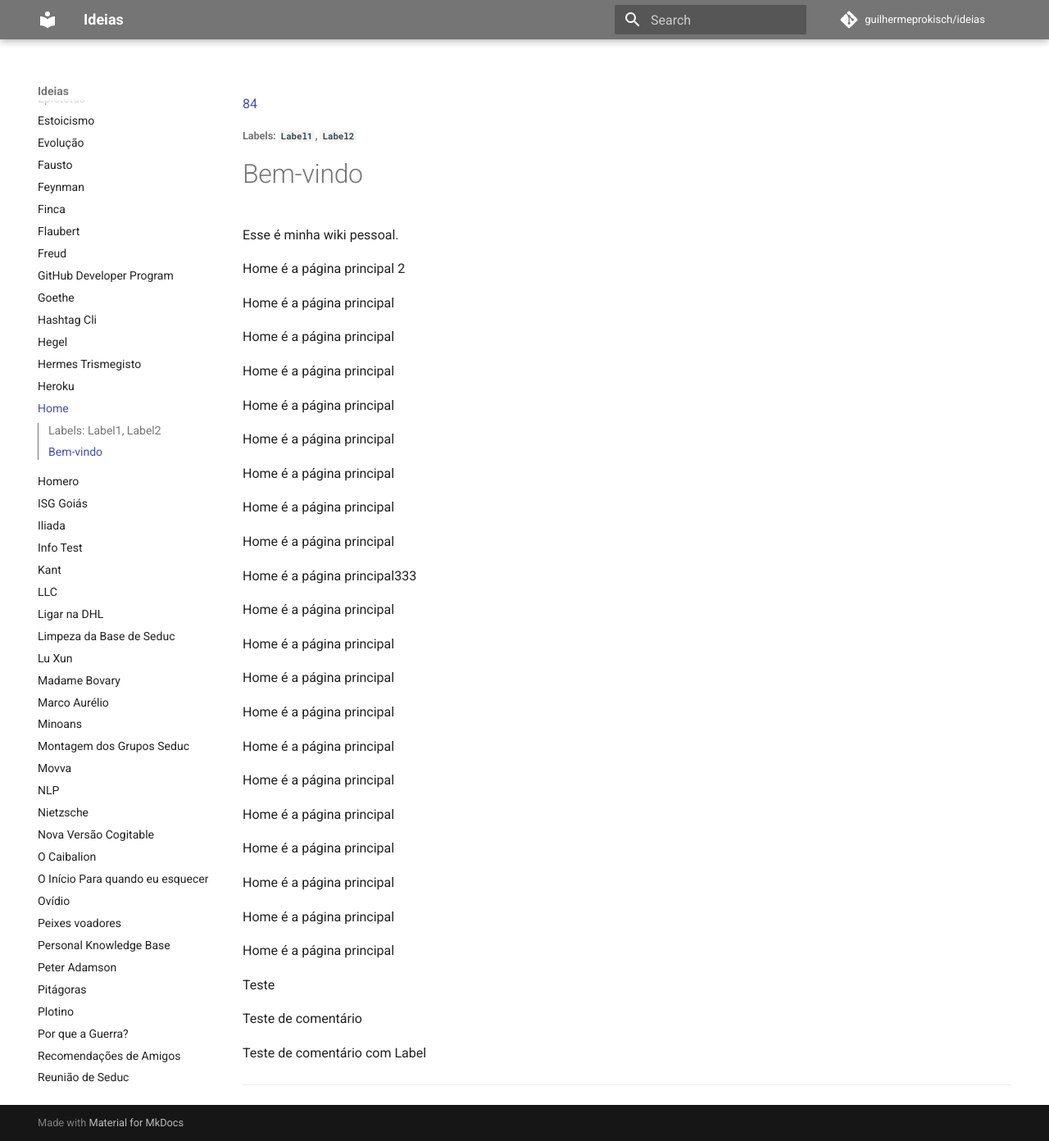
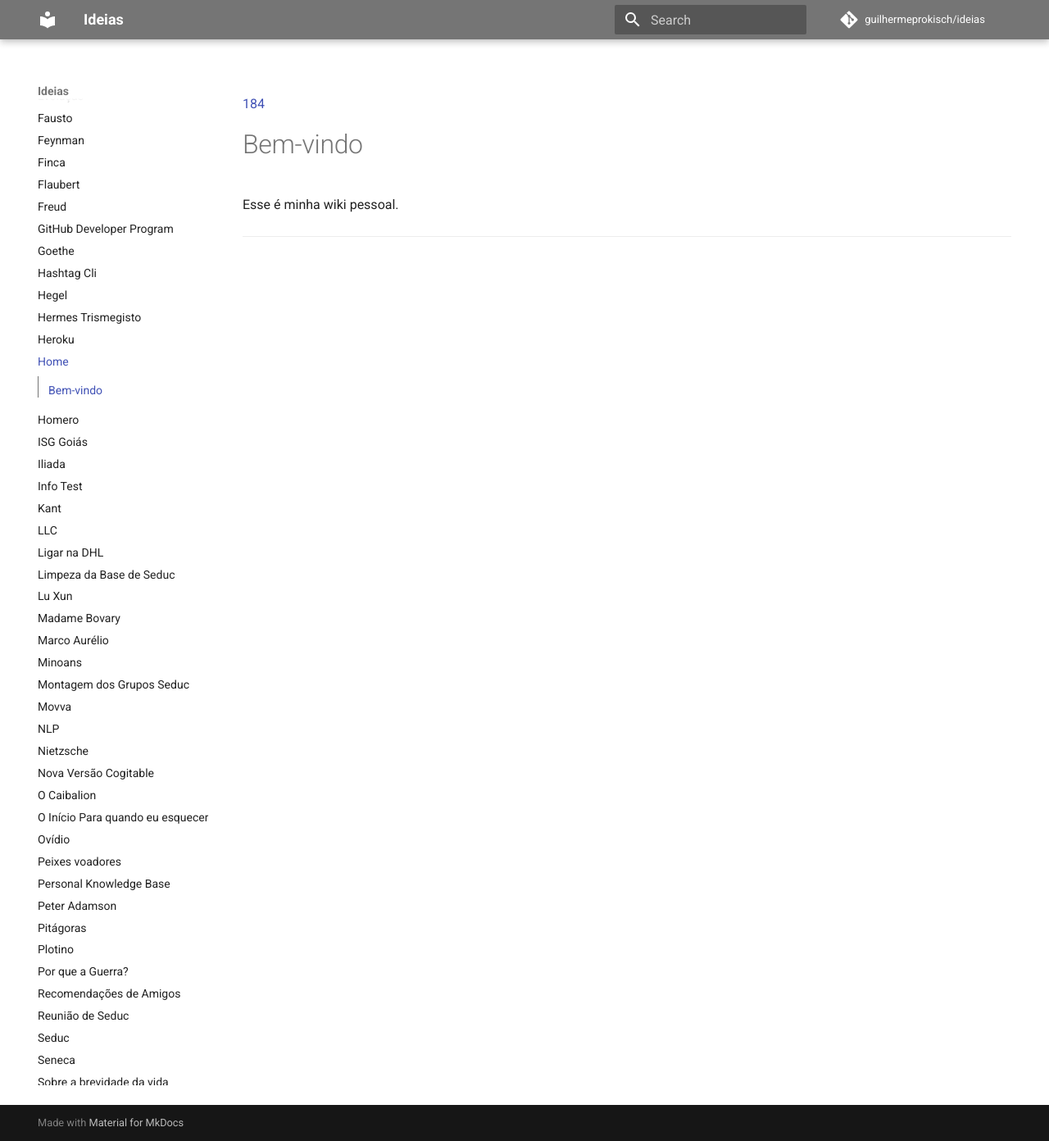
Before and after one commit to guilhermeprokisch/guilherme, an MkDocs documentation site: the page built from docs/Home.md, in a window 1280 px wide and 1392 px high. Shown: the whole window at 82% size. Built offline with MkDocs 1.6.1 and Material for MkDocs 9.7.7, drawn with Linux system fonts in a browser that asks for light colours; comment, search, counter and statistics services are not loaded.

```diff
--- a/docs/Home.md
+++ b/docs/Home.md
@@ -1,82 +1,10 @@
-[84](https://github.com/guilhermeprokisch/ideias/issues/84)
-###### **Labels**: `Label1`, `Label2`
-
-
+[184](https://github.com/guilhermeprokisch/ideias/issues/184)
+######
 
 # Bem-vindo
 
 Esse é minha wiki pessoal.
 
 
-Home é a página principal 2
-
-
-Home é a página principal
-
-
-Home é a página principal
-
-
-Home é a página principal
-
-
-Home é a página principal
-
-
-Home é a página principal
-
-
-Home é a página principal
-
-
-Home é a página principal
-
-
-Home é a página principal
-
-
-Home é a página principal333
-
-
-Home é a página principal
-
-
-Home é a página principal
-
-
-Home é a página principal
-
-
-Home é a página principal
-
-
-Home é a página principal
-
-
-Home é a página principal
-
-
-Home é a página principal
-
-
-Home é a página principal
-
-
-Home é a página principal
-
-
-Home é a página principal
-
-
-Home é a página principal
-
-
-Teste
-
-
-Teste de comentário
-
-
-Teste de comentário com Label
 
 -------------------------------------------------------------------------------
```
Also changed, not shown: docs/qualia.md (+3 -1 lines).
